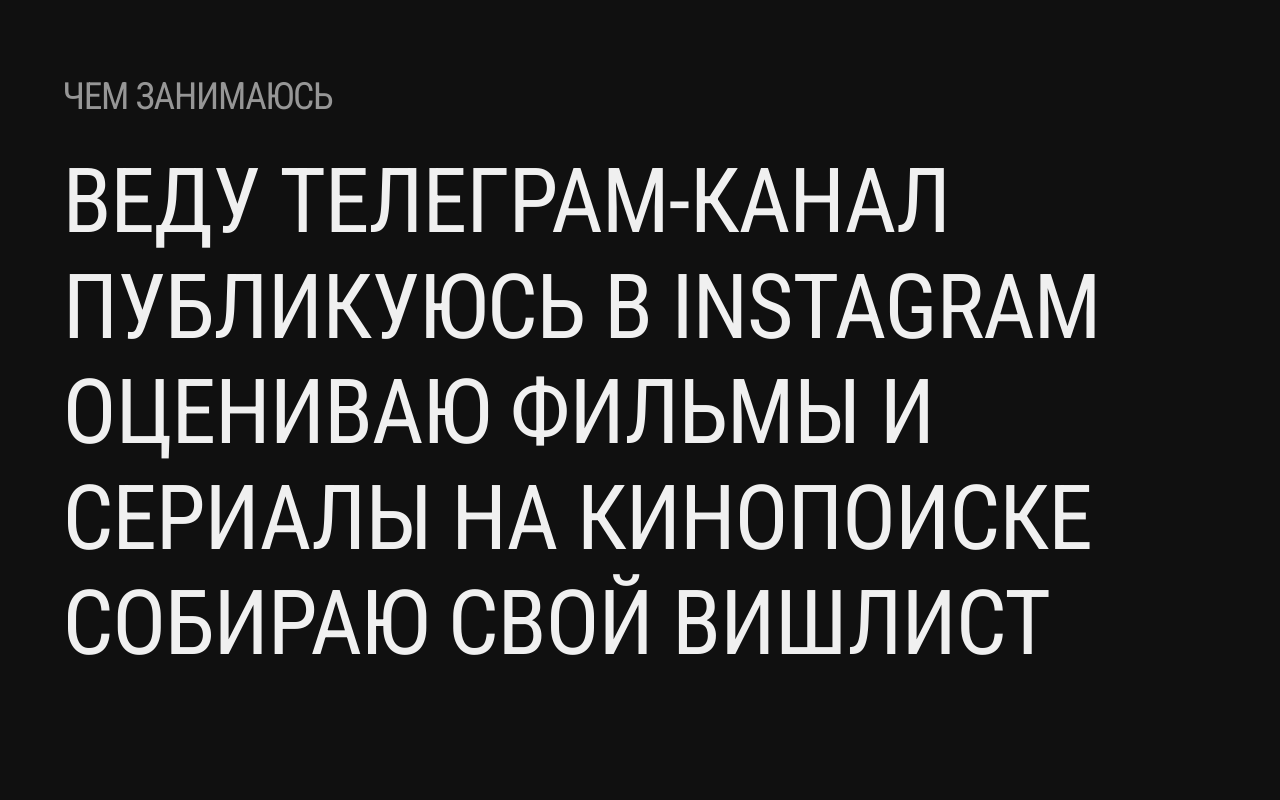
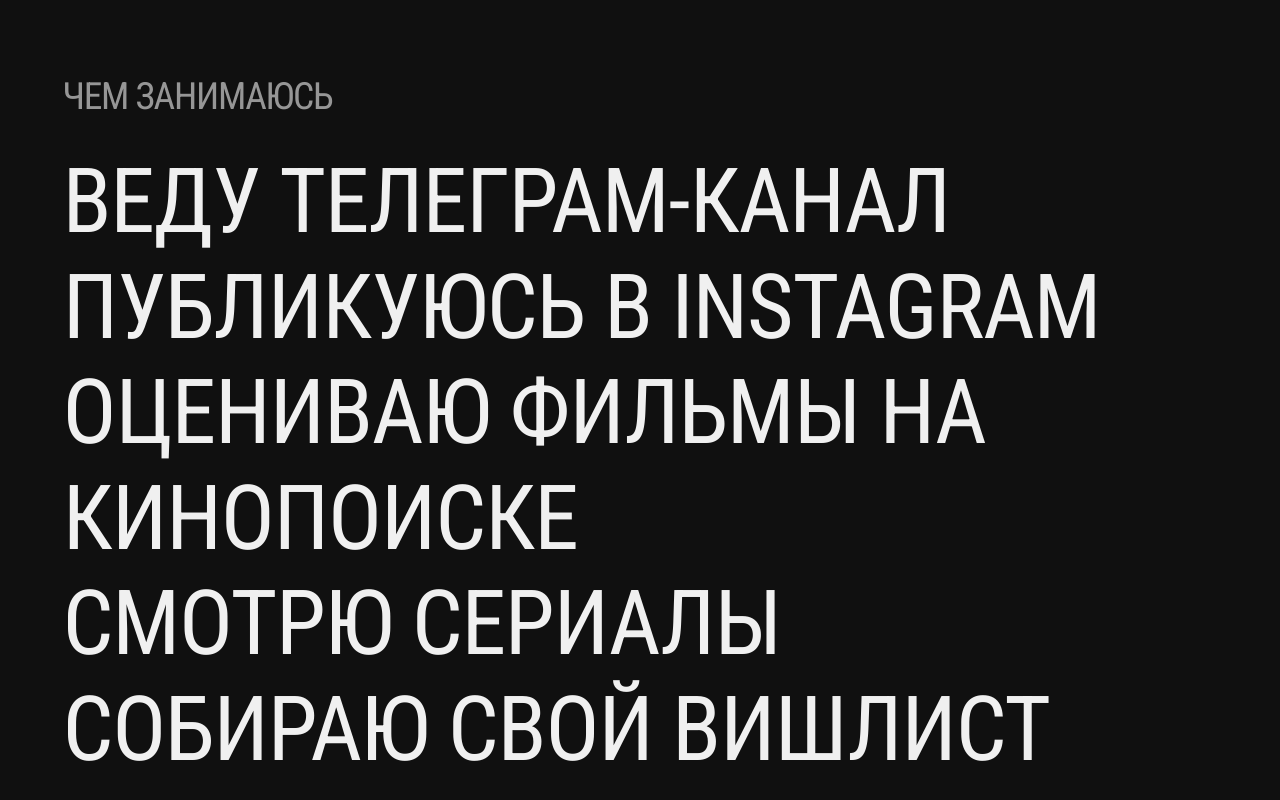
Before and after one commit to koval-a-a/koval-a-a.github.io, a plain HTML site: page index.html in a window 1280 px wide. Shown: the part 752-1552 px from the top of the page. Drawn offline with Linux system fonts and the light colour scheme.

Commit message:
добавил сериалы

```diff
--- a/index.html
+++ b/index.html
@@ -50,7 +50,10 @@
         <a href="https://www.instagram.com/koval_a_a?igsh=MTVwZXQyM3Q1aDlvYg==" target="_blank">Публикуюсь в Instagram</a>
       </div>
       <div class="entry">
-        <a href="https://www.kinopoisk.ru/user/188451/go/" target="_blank">Оцениваю фильмы и сериалы на Кинопоиске</a>
+        <a href="https://www.kinopoisk.ru/user/188451/go/" target="_blank">Оцениваю фильмы на Кинопоиске</a>
+      </div>
+      <div class="entry">
+        <a href="https://myshows.me/koval_a_a" target="_blank">Смотрю сериалы</a>
       </div>
       <div class="entry">
         <a href="https://followish.io/app/wishlists/wjfhzelewowoyg" target="_blank">Собираю свой вишлист</a>
```
